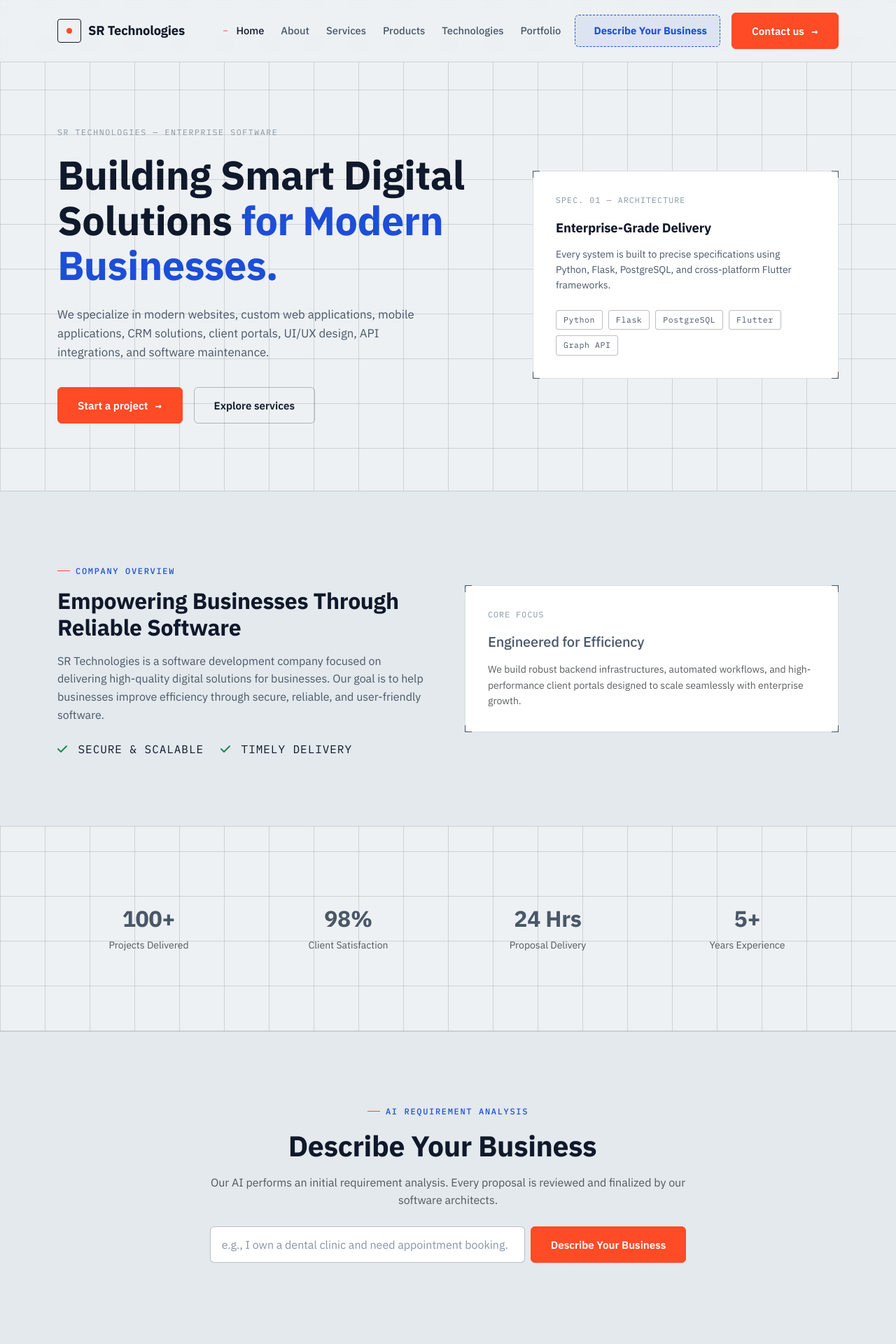
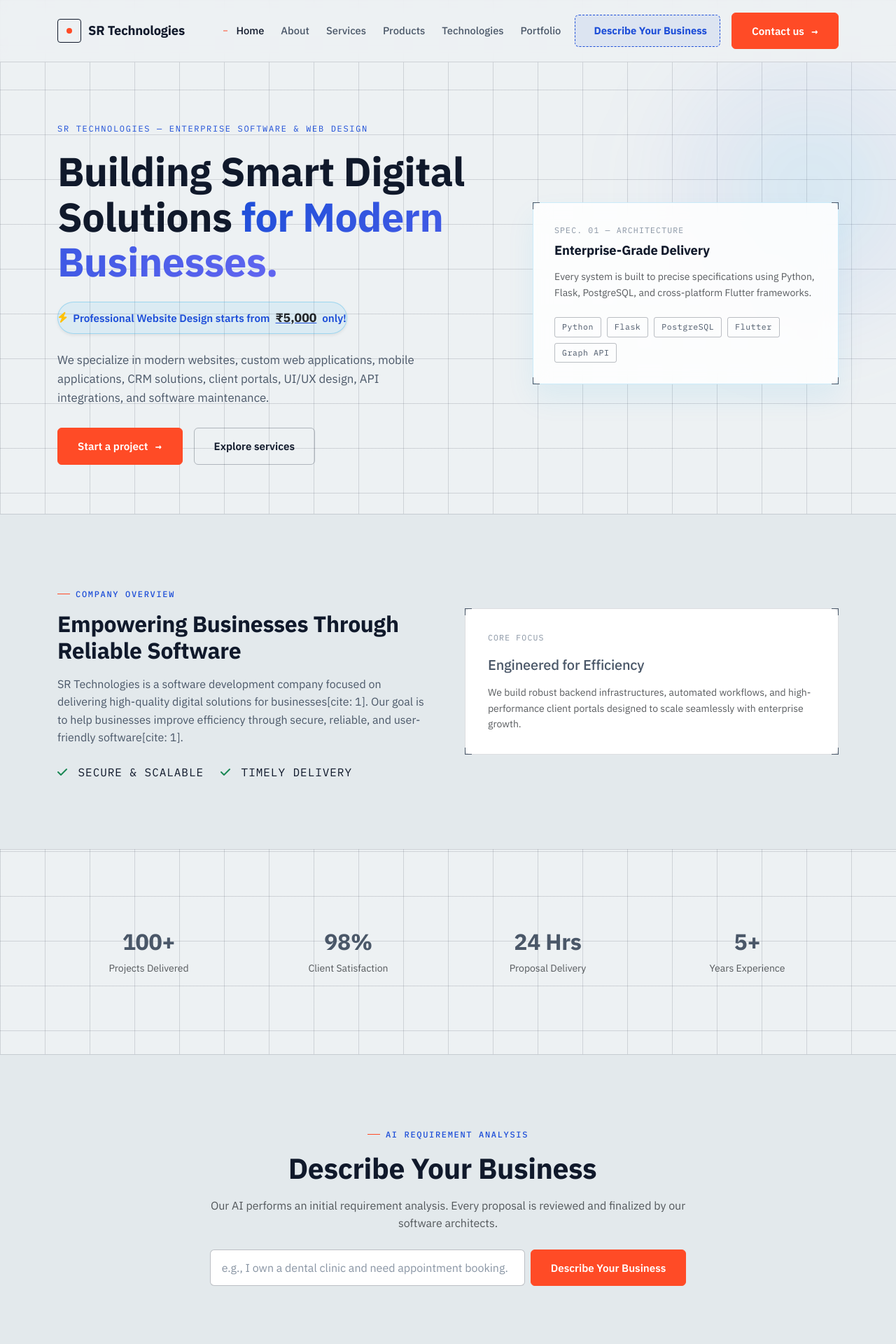
Before and after one commit to sukumar001reddyp-creator/sr-technologies-, a Flask app: page / in a window 1280 px wide. Shown: the top 1920 px of the page at 70% size. Run offline with Flask 3, Linux system fonts and the light colour scheme.

Commit message:
Update all pages to clean light sky blue and ice blue theme matching hero image

```diff
--- a/templates/index.html
+++ b/templates/index.html
@@ -3,13 +3,34 @@
 
 {% block extra_css %}
     <style>
-        .hero { padding: 90px 0 70px 0; }
+        :root {
+            --glow-color: rgba(14, 165, 233, 0.15);
+        }
+        .hero {
+            padding: 90px 0 70px 0;
+            position: relative;
+            overflow: hidden;
+        }
+        /* Vibrant Modern Gradient Glow Backdrop (Replacing cliché 3D) */
+        .hero::before {
+            content: '';
+            position: absolute;
+            top: -10%;
+            right: -10%;
+            width: 500px;
+            height: 500px;
+            background: radial-gradient(circle, rgba(14, 165, 233, 0.12) 0%, rgba(99, 102, 241, 0.05) 50%, transparent 70%);
+            z-index: -1;
+            filter: blur(60px);
+            pointer-events: none;
+        }
         .hero-kicker {
             font-family: var(--font-mono);
-            font-size: 0.72rem;
-            color: var(--ink-faint);
+            font-size: 0.75rem;
+            color: var(--blue);
             letter-spacing: 0.14em;
             margin-bottom: 20px;
+            text-transform: uppercase;
         }
         .hero h1 {
             font-size: clamp(2.3rem, 4.5vw, 3.6rem);
@@ -19,12 +40,24 @@
         }
         .hero h1 em {
             font-style: normal;
-            color: var(--blue);
+            background: linear-gradient(135deg, var(--blue), #6366f1);
+            -webkit-background-clip: text;
+            -webkit-text-fill-color: transparent;
         }
         .hero-sub {
             font-size: 1.05rem;
             max-width: 520px;
-            margin-bottom: 36px;
+            margin-bottom: 30px;
+        }
+        /* Glassmorphism Mockup Card */
+        .glass-mockup {
+            background: rgba(255, 255, 255, 0.85);
+            backdrop-filter: blur(12px);
+            border: 1px solid rgba(14, 165, 233, 0.2);
+            box-shadow: 0 20px 40px rgba(14, 165, 233, 0.08);
+            border-radius: var(--radius);
+            padding: 30px;
+            position: relative;
         }
         .service-card {
             background: var(--surface);
@@ -36,8 +69,8 @@
         }
         .service-card:hover {
             border-color: var(--blue);
-            transform: translateY(-3px);
-            box-shadow: 0 12px 24px rgba(16, 25, 43, 0.06);
+            transform: translateY(-4px);
+            box-shadow: 0 16px 32px rgba(14, 165, 233, 0.08);
         }
         .service-num {
             font-family: var(--font-mono);
@@ -69,8 +102,16 @@
     <div class="container">
         <div class="row align-items-center g-5">
             <div class="col-lg-7">
-                <div class="hero-kicker mono">SR TECHNOLOGIES — ENTERPRISE SOFTWARE</div>
+                <div class="hero-kicker mono">SR TECHNOLOGIES — ENTERPRISE SOFTWARE &amp; WEB DESIGN</div>
                 <h1>Building Smart Digital Solutions <em>for Modern Businesses.</em></h1>
+
+                <!-- Price Highlight Pill -->
+                <div class="mb-4">
+                    <span class="d-inline-flex align-items-center gap-2 px-3.5 py-2 rounded-pill shadow-sm" style="background: rgba(14, 165, 233, 0.08); border: 1px solid rgba(14, 165, 233, 0.3); color: var(--blue); font-weight: 600; font-size: 0.95rem;">
+                        <i class="fas fa-bolt text-warning"></i> Professional Website Design starts from <span class="fw-bold text-dark" style="font-size: 1.1rem; text-decoration: underline; text-decoration-color: var(--blue);">₹5,000</span> only!
+                    </span>
+                </div>
+
                 <p class="hero-sub">We specialize in modern websites, custom web applications, mobile applications, CRM solutions, client portals, UI/UX design, API integrations, and software maintenance.</p>
                 <div class="d-flex flex-wrap gap-3">
                     <a href="{{ url_for('contact') }}" class="btn-signal">Start a project <span class="arrow mono">→</span></a>
@@ -78,11 +119,11 @@
                 </div>
             </div>
             <div class="col-lg-5">
-                <div class="card-spec reg-frame">
+                <div class="glass-mockup reg-frame">
                     <span class="reg-bl"></span><span class="reg-br"></span>
-                    <div class="card-fig mono">SPEC. 01 — ARCHITECTURE</div>
+                    <div class="card-fig mono text-blue mb-2">SPEC. 01 — ARCHITECTURE</div>
                     <h4 class="mb-3" style="font-size: 1.15rem;">Enterprise-Grade Delivery</h4>
-                    <p class="small mb-4">Every system is built to precise specifications using Python, Flask, PostgreSQL, and cross-platform Flutter frameworks.</p>
+                    <p class="small text-muted mb-4">Every system is built to precise specifications using Python, Flask, PostgreSQL, and cross-platform Flutter frameworks.</p>
                     <div class="tech-badge-container">
                         <span class="tag-pill">Python</span>
                         <span class="tag-pill">Flask</span>
@@ -103,7 +144,7 @@
             <div class="col-lg-6">
                 <div class="eyebrow">Company Overview</div>
                 <h2 class="section-title" style="font-size: clamp(1.7rem, 2.5vw, 2.2rem);">Empowering Businesses Through Reliable Software</h2>
-                <p class="mb-4">SR Technologies is a software development company focused on delivering high-quality digital solutions for businesses. Our goal is to help businesses improve efficiency through secure, reliable, and user-friendly software.</p>
+                <p class="mb-4">SR Technologies is a software development company focused on delivering high-quality digital solutions for businesses[cite: 1]. Our goal is to help businesses improve efficiency through secure, reliable, and user-friendly software[cite: 1].</p>
                 <div class="d-flex gap-4 mono text-xs" style="color: var(--ink);">
                     <div><i class="fas fa-check text-success me-1"></i> SECURE &amp; SCALABLE</div>
                     <div><i class="fas fa-check text-success me-1"></i> TIMELY DELIVERY</div>
@@ -184,7 +225,10 @@
                     <span class="reg-bl"></span><span class="reg-br"></span>
                     <div class="service-num">01 // DEV</div>
                     <h4 class="h6 fw-bold mb-2">Website Development</h4>
-                    <p class="small text-muted mb-0">Corporate websites, business portals, landing pages, and fully responsive web designs.</p>
+                    <p class="small text-muted mb-3">Corporate websites, business portals, landing pages, and fully responsive web designs.</p>
+                    <div class="pt-2 border-top">
+                        <span class="badge bg-light text-dark fw-bold border" style="font-size: 0.75rem;">Starts @ ₹5,000</span>
+                    </div>
                 </div>
             </div>
             <div class="col-md-6 col-lg-3">
@@ -472,7 +516,6 @@
                     document.getElementById('prop-price').innerText = estPrice;
                     document.getElementById('prop-features').innerText = modules;
 
-                    // కార్డ్ ని ఓపెన్ చేయడం
                     proposalCard.style.display = 'block';
 
                     generateBtn.innerText = "Analyze Requirements";
```
